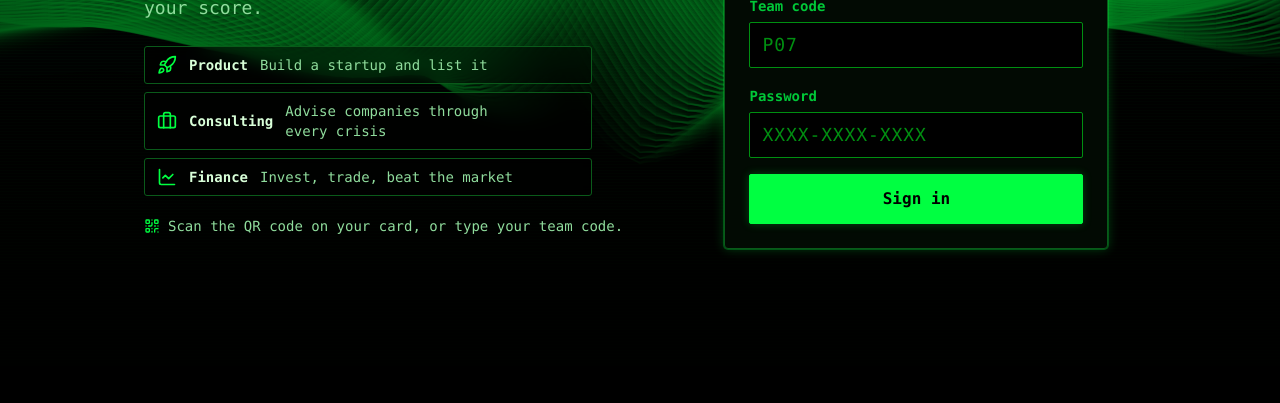
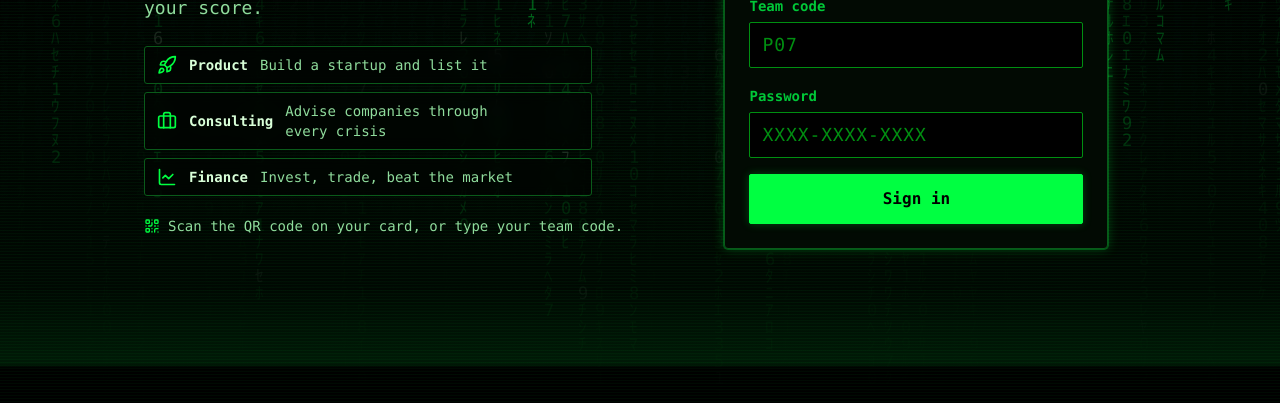
Before and after one commit to TushKum/shutUpV, a Next.js app in the folder apps/web/: page /login in a window 1280 px wide. Shown: the part 394-797 px from the top of the page. Built offline with nearby package versions, Linux system fonts and the light colour scheme; no server answers.

Commit message:
Refine login page with layered Matrix digital rain background

```diff
--- a/apps/web/app/login/page.tsx
+++ b/apps/web/app/login/page.tsx
@@ -3,7 +3,7 @@ import { redirect } from "next/navigation";
 import { getViewer } from "@/lib/auth/viewer";
 import { safeNext } from "@/lib/auth/routes";
 import { LoginForm } from "./login-form";
-import { SonicWaveformCanvas } from "@/components/ui/sonic-waveform";
+import { MatrixRain } from "@/components/ui/matrix/matrix-rain";
 import { LoginHero } from "./login-hero";
 import { CipherText } from "@/components/ui/matrix/cipher-text";
 import { DitherLayer } from "@/components/ui/matrix/dither-layer";
@@ -27,12 +27,15 @@ export default async function LoginPage({ searchParams }: PageProps<"/login">) {
 
   return (
     <main className="terminal-container terminal-theme-scope relative min-h-dvh bg-black">
-      {/* The backdrop: the waveform in PRIMUS green (it settles to a still picture for reduced motion), darkened
-          towards the bottom so the card always reads. */}
-      <SonicWaveformCanvas className="fixed" rgb="0, 255, 65" lineCount={48} />
-      <div aria-hidden className="pointer-events-none fixed inset-0 z-10 bg-gradient-to-t from-black via-black/50 to-black/20" />
-      <div aria-hidden className="mx-crt" />
-      <div className="relative z-20 mx-auto grid min-h-dvh w-full max-w-5xl items-center gap-6 px-4 py-8 sm:gap-8 sm:py-10 lg:grid-cols-[1.15fr_1fr] lg:gap-12">
+      {/* Matrix digital rain belongs to the page background, never to the sign-in panel. */}
+      <div aria-hidden className="pointer-events-none fixed inset-0 z-0 overflow-hidden bg-[#020704]">
+        <MatrixRain opacity={0.42} size={17} className="absolute inset-0 h-full w-full" />
+        <div className="absolute inset-0 bg-[radial-gradient(ellipse_at_center,rgba(0,12,4,0.08)_0%,rgba(0,0,0,0.42)_72%,rgba(0,0,0,0.78)_100%)]" />
+        <div className="absolute inset-x-0 bottom-0 h-[42%] bg-gradient-to-t from-black via-black/70 to-transparent" />
+        <div className="absolute inset-0 opacity-[0.12] [background-image:linear-gradient(rgba(0,255,65,0.09)_1px,transparent_1px)] [background-size:100%_4px]" />
+      </div>
+      <div aria-hidden className="mx-crt pointer-events-none" />
+      <div className="relative z-10 mx-auto grid min-h-dvh w-full max-w-5xl items-center gap-6 px-4 py-8 sm:gap-8 sm:py-10 lg:grid-cols-[1.15fr_1fr] lg:gap-12">
         <LoginHero portal={portal} />
         <div className="mx-panel glow-box relative mx-auto w-full max-w-sm overflow-hidden rounded-xl">
           <div className="relative h-3 border-b border-line">
```
